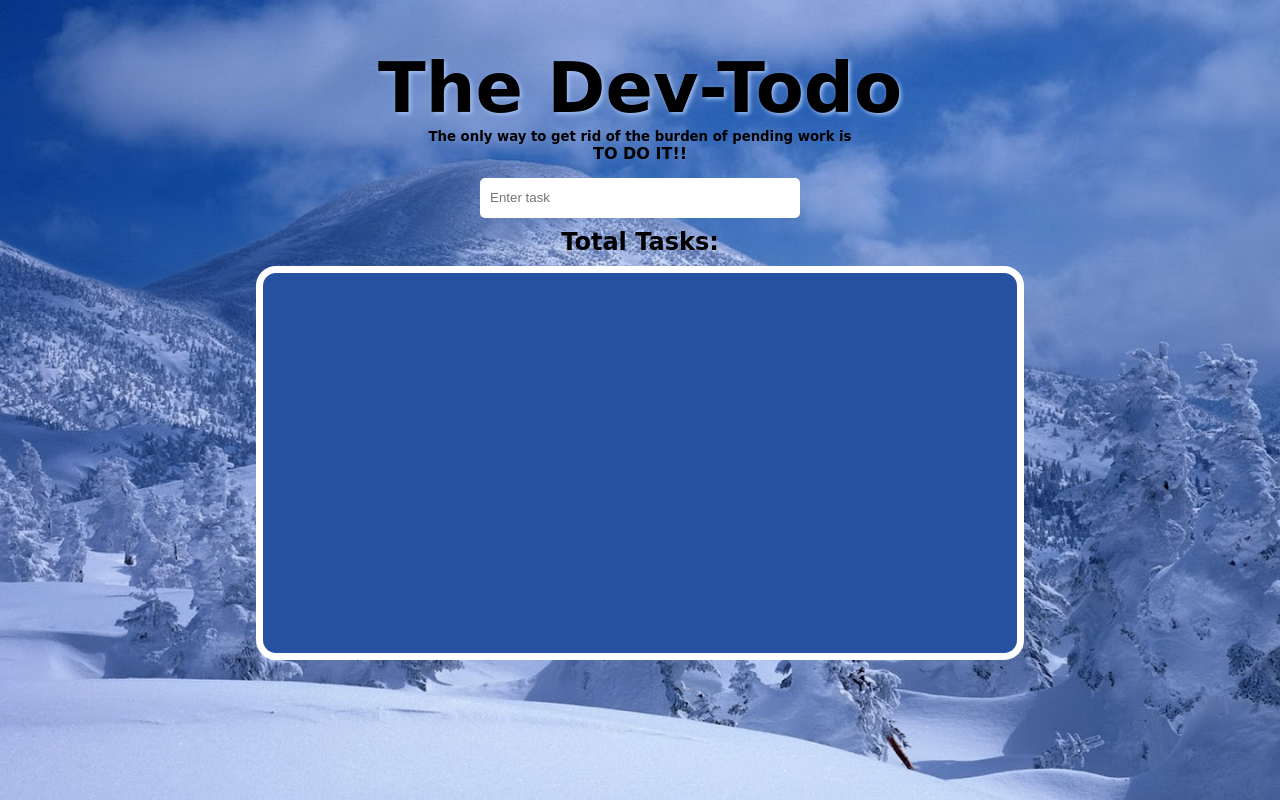
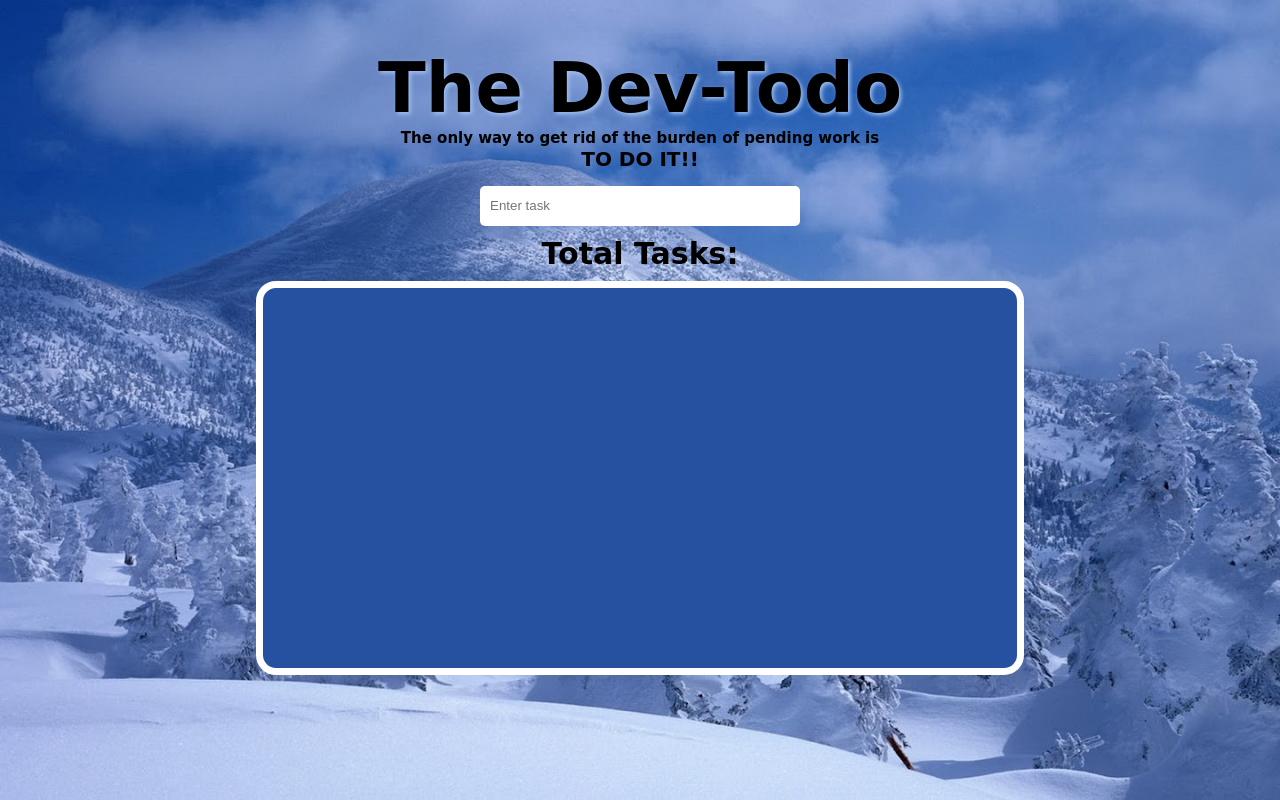
Before and after one commit to Nidhi-004/To-Do-Project, a plain HTML site: page index.html in a window 1280 px wide. Drawn offline with nearby package versions, Linux system fonts and the light colour scheme; a web font is replaced by a local one.

Commit message:
Add files via upload

```diff
--- a/style.css
+++ b/style.css
@@ -35,15 +35,19 @@ h1{
 }
 .slogan{
     font-family:cursive;
+    font-size: 15px;
     /* font-size: 20px; */
+    /* font-weight: 500; */
 
 }
 h4{
     font-family:cursive;
     margin-bottom: 15px;
+    font-size: 20px;
 }
 h2{
     font-family:cursive;
+    font-size:30px;
 }
 .alltask {
     /* height: vh; */
```
